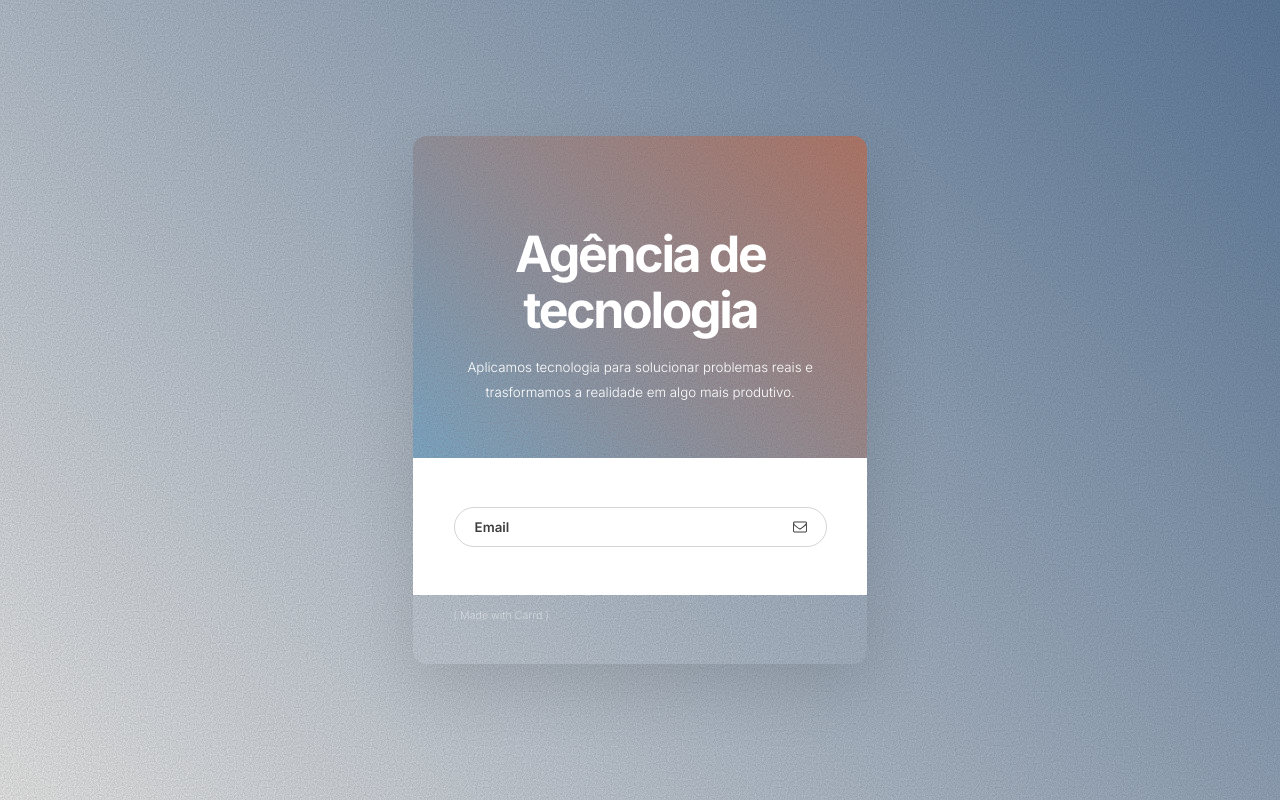
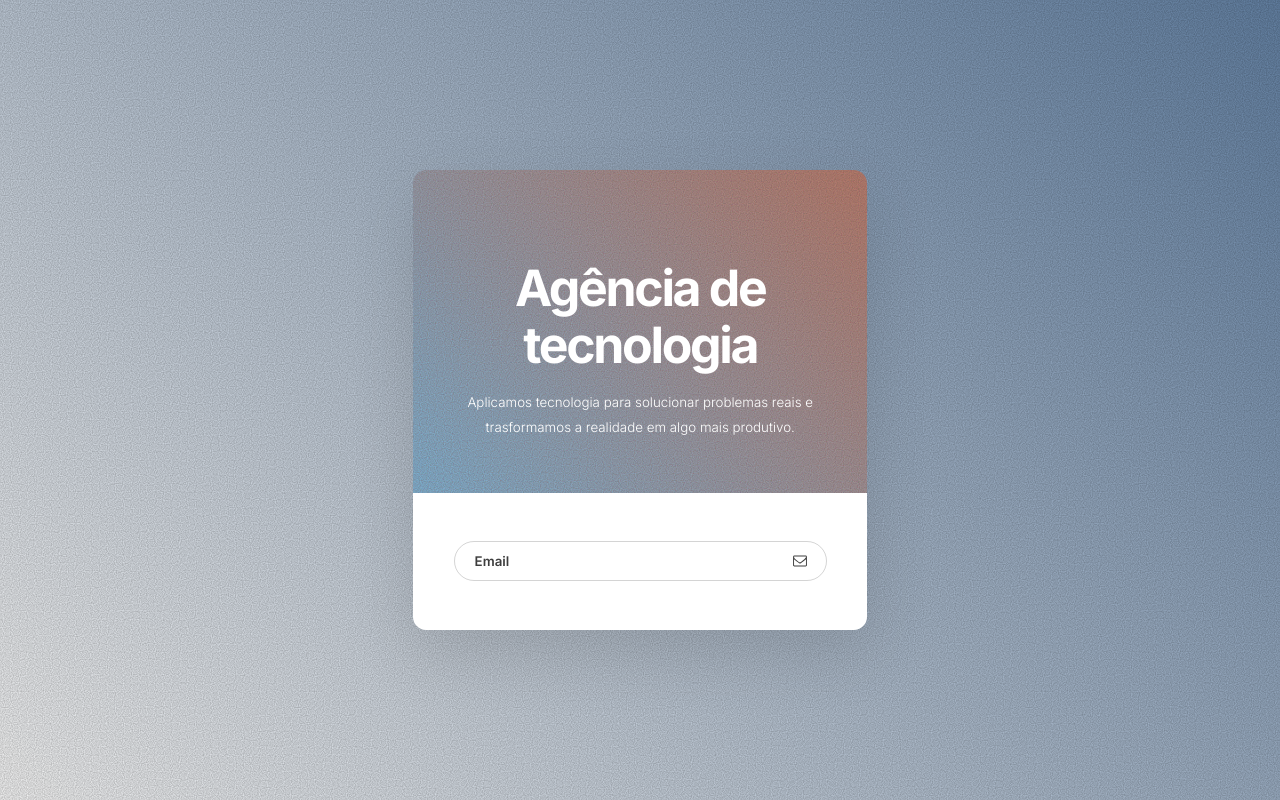
Before and after one commit to usies/usies.github.io, a plain HTML site: page index.html in a window 1280 px wide. Drawn offline with Linux system fonts and the light colour scheme.

Commit message:
Update index.html

```diff
--- a/index.html
+++ b/index.html
@@ -1406,7 +1406,6 @@
                             </div>
                         </div>
                     </div>
-                    <p id="credits"><a href="https://carrd.co">( Made with Carrd )</a></p>
                 </div>
             </div>
         </div>
```
